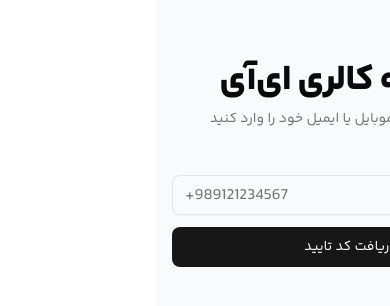
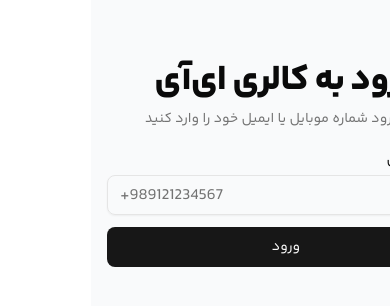
Before and after one commit to abdolhamidbarfi/authentication, a Next.js app: page /login in a window 390 px wide. Shown: the part 258-564 px from the top of the page. Built offline with nearby package versions, Linux system fonts and the light colour scheme.

Commit message:
feat(form): add phone number validation with zod

```diff
--- a/src/components/forms/authentication/auth.tsx
+++ b/src/components/forms/authentication/auth.tsx
@@ -14,14 +14,18 @@
   FormLabel,
   FormMessage,
 } from "@/components/ui/form";
-import { Dispatch } from "react";
 
 const text = {
   title: "ورود به کالری ای‌آی",
   desciption: "برای ورود شماره موبایل یا ایمیل خود را وارد کنید",
   phoneLabel: "شماره موبایل",
-  buttonTitle: "دریافت کد تایید",
+  buttonTitle: "ورود",
+  validation: {
+    incorrect: "لطفا یک شماره همراه صحیح وارد کنید",
+  },
 };
+
+const phoneRegex = /^(09\d{9}|\+989\d{9}|00989\d{9})$/;
 
 interface PropsType {
   onSubmit: any;
@@ -29,9 +33,13 @@
 }
 
 const formSchema = z.object({
-  phoneNumber: z.string().min(2, {
-    message: "لطفا یک شماره همراه صحیح وارد کنید",
-  }),
+  phoneNumber: z
+    .string()
+    .min(11, { message: text.validation.incorrect })
+    .max(14, { message: text.validation.incorrect })
+    .refine((val) => phoneRegex.test(val), {
+      message: text.validation.incorrect,
+    }),
 });
 
 const Auth: React.FC<PropsType> = ({ onSubmit, isLoading }) => {
@@ -61,6 +69,7 @@
                 <FormLabel htmlFor="phoneNumber">{text.phoneLabel}</FormLabel>
                 <FormControl>
                   <Input
+                    required
                     type="text"
                     dir="ltr"
                     id="phoneNumber"
```
